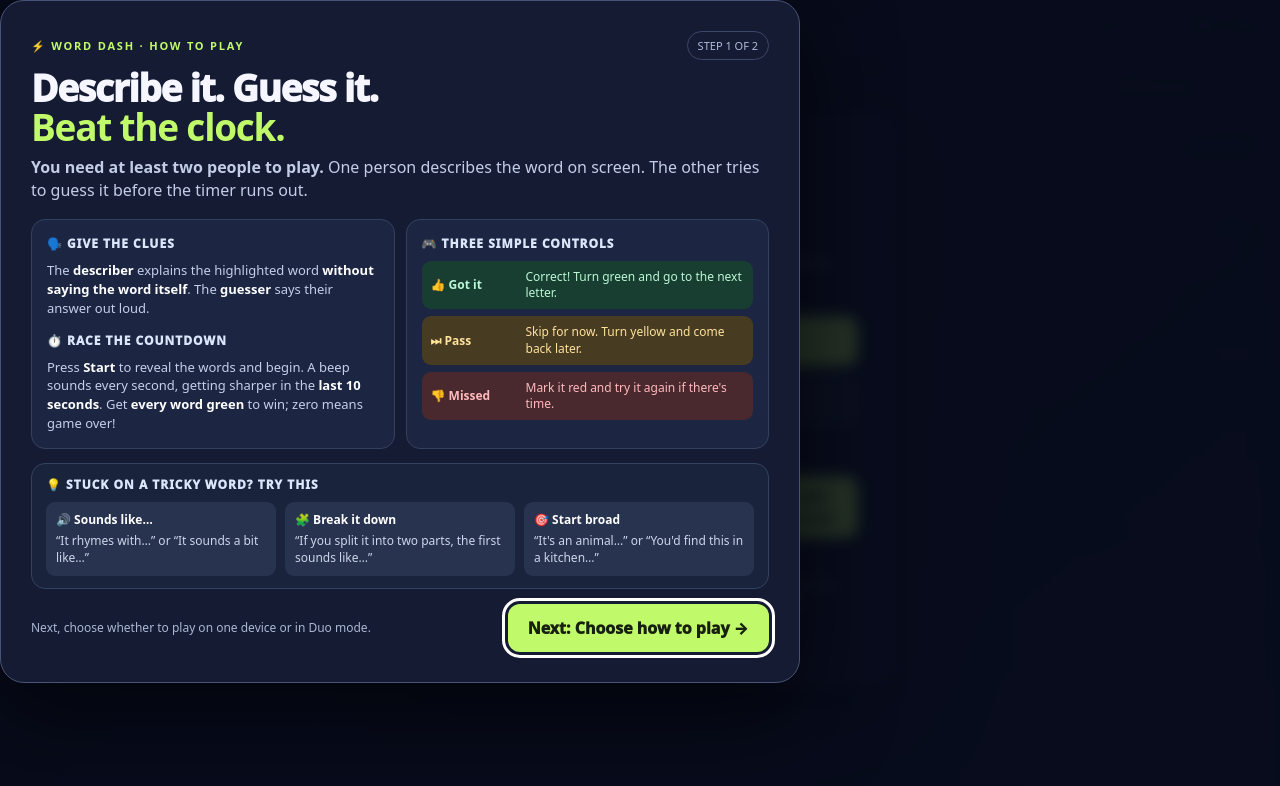
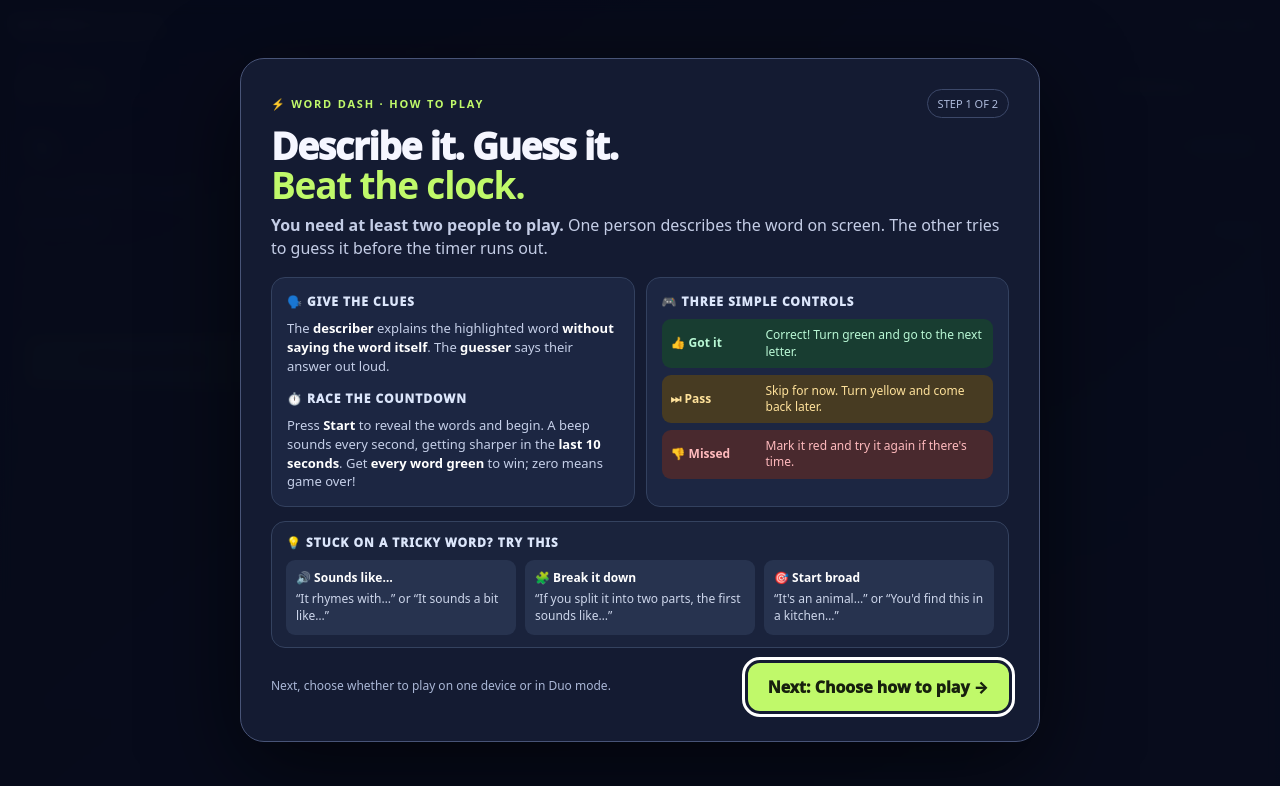
Before and after one commit to jakerb/word-dash, a plain HTML site: page index.html in a window 1280 px wide. Drawn offline with Linux system fonts and the light colour scheme; no server answers.

Commit message:
Centre first-play dialog and label replay action clearly

```diff
--- a/index.html
+++ b/index.html
@@ -236,7 +236,7 @@ body.mp-mode {overflow:hidden}
 .wd-network-note strong{color:#e8ebff}
 .wd-welcome-howto{width:100%;border:0;background:transparent;color:#c9d2eb;text-decoration:underline;text-underline-offset:3px;cursor:pointer;font-size:13px;font-weight:750;padding:9px 5px;touch-action:manipulation}
 .wd-welcome-howto:hover{color:var(--lime)}
-.wd-guide{box-sizing:border-box;position:fixed;inset:auto;border:1px solid #485477;border-radius:24px;
+.wd-guide{box-sizing:border-box;position:fixed;inset:0;margin:auto;border:1px solid #485477;border-radius:24px;
   background:#141b32;color:#f5f6ff;box-shadow:0 28px 90px #0009;
   width:min(800px,calc(100vw - 28px));max-width:800px;max-height:calc(100dvh - 26px);
   padding:0;overflow:auto;overscroll-behavior:contain;-webkit-overflow-scrolling:touch}
@@ -1197,6 +1197,7 @@ body.mp-mode {overflow:hidden}
   try{firstVisit=localStorage.getItem(KEY)!=='yes';}catch(_){firstVisit=true;}
   const open=()=>{
     if(dialog.open)return;
+    next.textContent=firstVisit?'Next: Choose how to play →':'Got it ✓';
     dialog.showModal();
     next.focus({preventScroll:true});
   };
```
